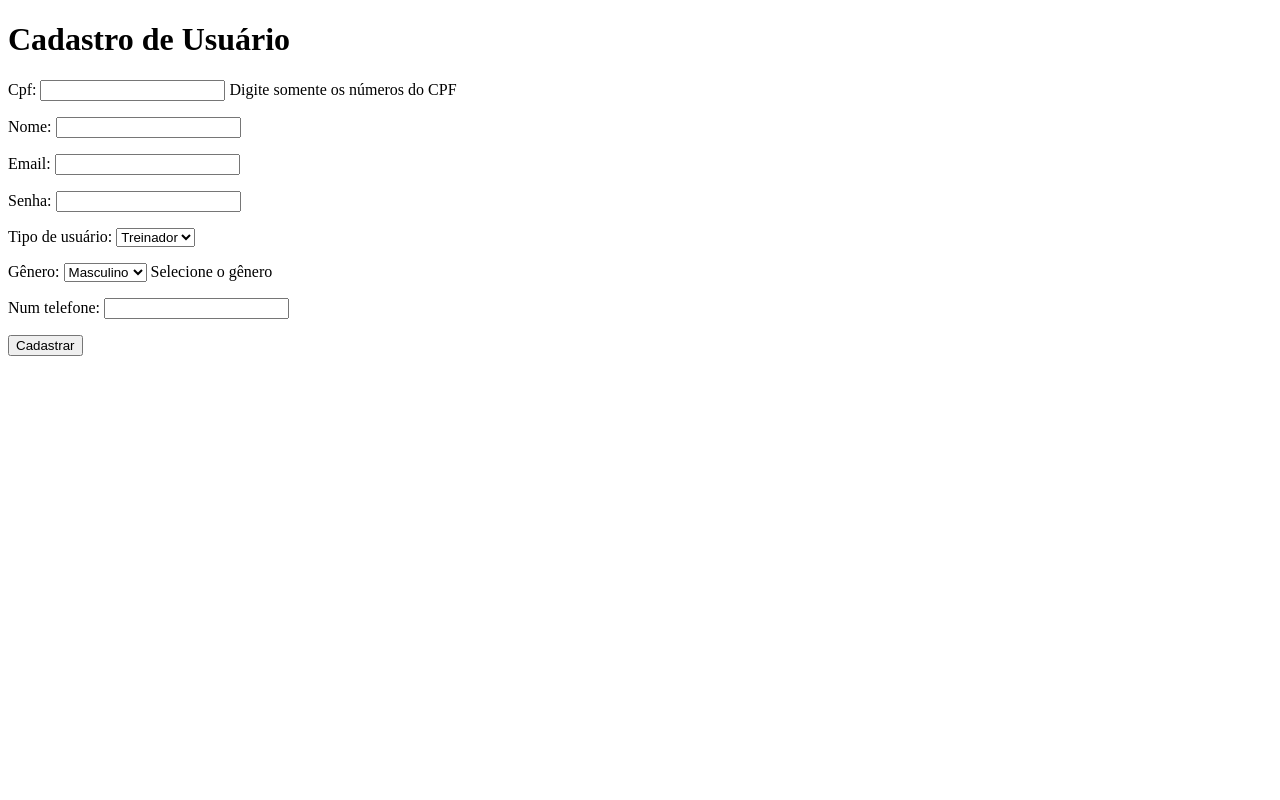
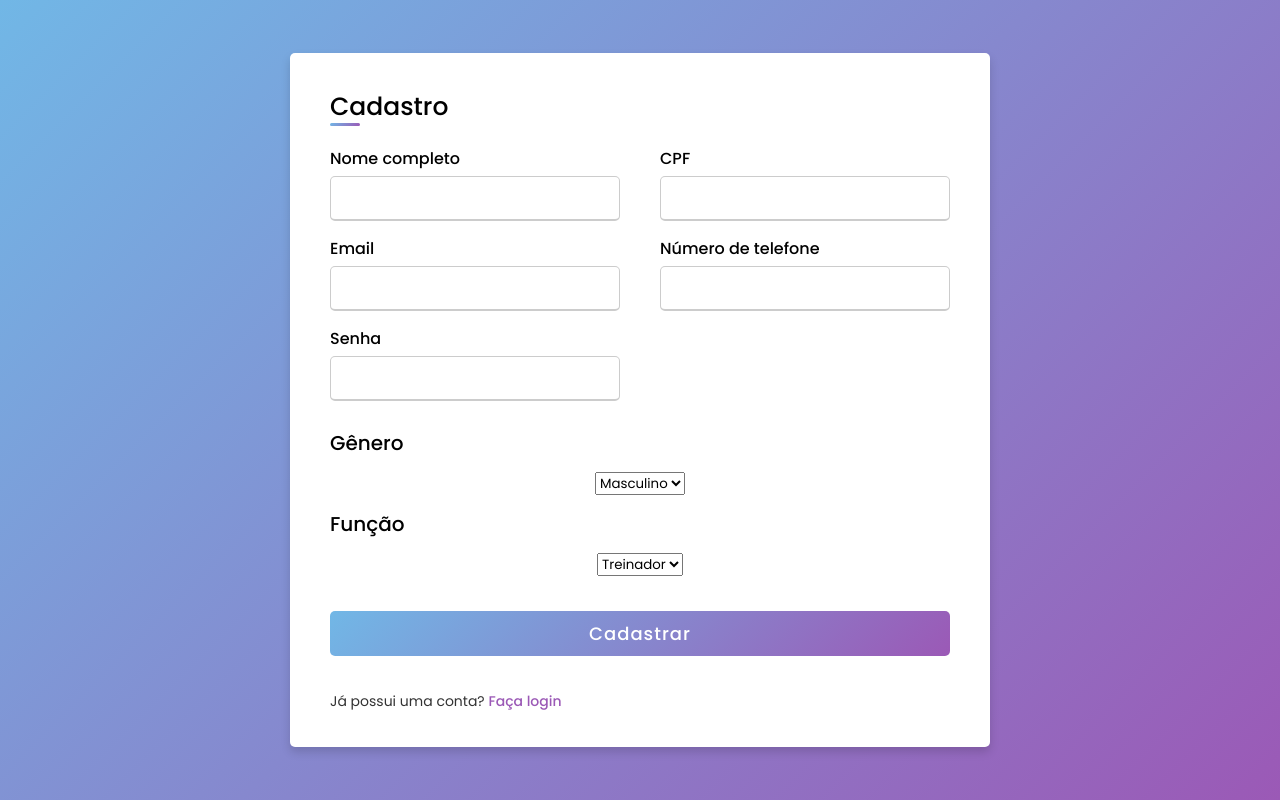
Before and after one commit to gusstavomotta/SistemaEspecialista, a Django app: page /cadastro/ in a window 1280 px wide. Run offline with Django 5.2, Linux system fonts and the light colour scheme.

Commit message:
Adicionado estilo cadastro

```diff
--- /dev/null
+++ b/SistemaEspecialista/EscalaPoms/static/css/colors.css
@@ -0,0 +1,8 @@
+/* Cores principais */
+:root {
+  --primary-color: #08c2a0;
+  --secondary-color: #9bd0f4;
+  --tertiary-color: #fff;
+  --accent-color: #d9d9d9;
+  --highlight-color: #9b59b6;
+}
--- a/SistemaEspecialista/EscalaPoms/templates/EscalaPoms/cadastro.html
+++ b/SistemaEspecialista/EscalaPoms/templates/EscalaPoms/cadastro.html
@@ -1,38 +1,91 @@
+{% load static %}
 <!DOCTYPE html>
 <html lang="pt">
 <head>
   <meta charset="UTF-8">
-    <title>Cadastro</title>
+  <meta name="viewport" content="width=device-width, initial-scale=1">
+  <title>Cadastro de usuário</title>
+  <link rel="stylesheet" href="{% static 'css/colors.css' %}">
+  <link rel="stylesheet" href="{% static 'css/cadastro.css' %}">
 </head>
 <body>
-    <h1>Cadastro de Usuário</h1>
-
+  <div class="container">
+    <div class="title">Cadastro</div>
+    <div class="content">
       {% if messages %}
-      {% for message in messages %}
-         <p>{{ message }}</p>
+        <ul class="messages">
+          {% for msg in messages %}
+            <li>{{ msg }}</li>
           {% endfor %}
+        </ul>
       {% endif %}
-
-    <form method="post">
+      <form method="post" action="{% url 'cadastro' %}">
         {% csrf_token %}
-        {{ form.as_p }}
-        <button type="submit">Cadastrar</button>
+        <div class="user-details">
+          <div class="input-box">
+            <span class="details">Nome completo</span>
+            {{ form.nome }}
+            {{ form.nome.errors }}
+          </div>
+          <div class="input-box">
+            <span class="details">CPF</span>
+            {{ form.cpf }}
+            {{ form.cpf.errors }}
+          </div>
+          <div class="input-box">
+            <span class="details">Email</span>
+            {{ form.email }}
+            {{ form.email.errors }}
+          </div>
+          <div class="input-box">
+            <span class="details">Número de telefone</span>
+            {{ form.num_telefone }}
+            {{ form.num_telefone.errors }}
+          </div>
+          <div class="input-box">
+            <span class="details">Senha</span>
+            {{ form.senha }}
+            {{ form.senha.errors }}
+          </div>
+        </div>
+        <div class="gender-details">
+          <span class="gender-title">Gênero</span>
+          <div class="category">
+            {{ form.genero }}
+            {{ form.genero.errors }}
+          </div>
+        </div>
+        <div class="usertype-details">
+          <span class="usertype-title">Função</span>
+          <div class="category">
+            {{ form.tipo_usuario }}
+            {{ form.tipo_usuario.errors }}
+          </div>
+        </div>
+        <div class="input-box" id="treinador-field">
+          <span class="details">CPF do treinador</span>
+          {{ form.treinador }}
+          {{ form.treinador.errors }}
+        </div>
+        <div class="button">
+          <input type="submit" value="Cadastrar">
+        </div>
+        <div class="login-link">
+          <p>Já possui uma conta? <a href="{% url 'login' %}">Faça login</a></p>
+        </div>
       </form>
-
+    </div>
+  </div>
   <script>
-        // Exemplo básico para esconder o campo de treinador se o tipo escolhido for "treinador"
     const tipoUsuario = document.getElementById("id_tipo_usuario");
-        const treinadorField = document.getElementById("id_treinador").parentNode;
-
+    const treinadorField = document.getElementById("treinador-field");
     function toggleTreinadorField() {
-            if(tipoUsuario.value === "aluno"){
+      if (tipoUsuario.value === "aluno") {
         treinadorField.style.display = "block";
       } else {
         treinadorField.style.display = "none";
       }
     }
-
-        // Executa ao carregar e sempre que o valor mudar
     toggleTreinadorField();
     tipoUsuario.addEventListener("change", toggleTreinadorField);
   </script>
```
Also changed, not shown: SistemaEspecialista/db.sqlite3. Lines whose indentation alone changed are shown as unchanged.
